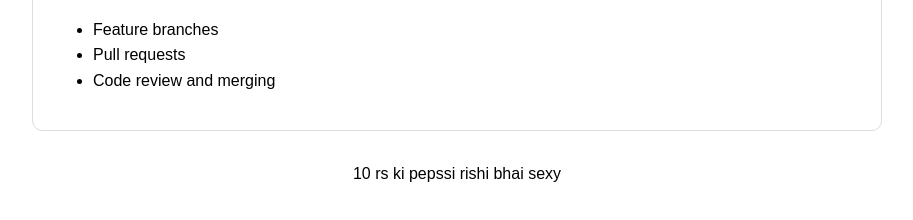
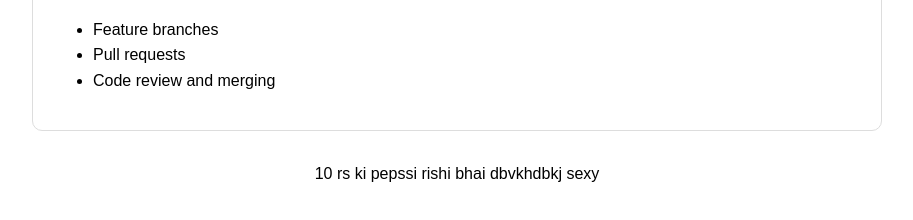
Before and after one commit to MANWHA6969/github-team-lab, a plain HTML site: page features.html in a window 1280 px wide. Shown: the part 262-482 px from the top of the page, without its empty margins (183-1096 px from the left). Drawn offline with Linux system fonts and the light colour scheme.

Commit message:
bdhbvkjbd

```diff
--- a/features.html
+++ b/features.html
@@ -26,6 +26,6 @@
     </ul>
   </main>
 
-  <footer>10 rs ki pepssi rishi bhai sexy</footer>
+  <footer>10 rs ki pepssi rishi bhai dbvkhdbkj sexy</footer>
 </body>
 </html>
```
